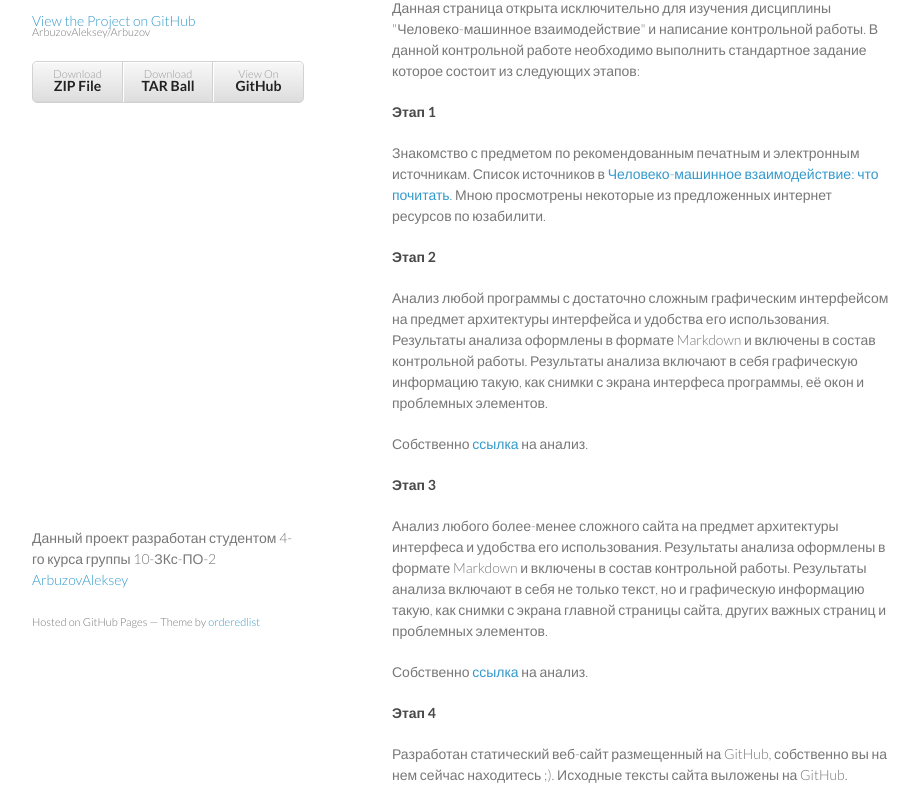
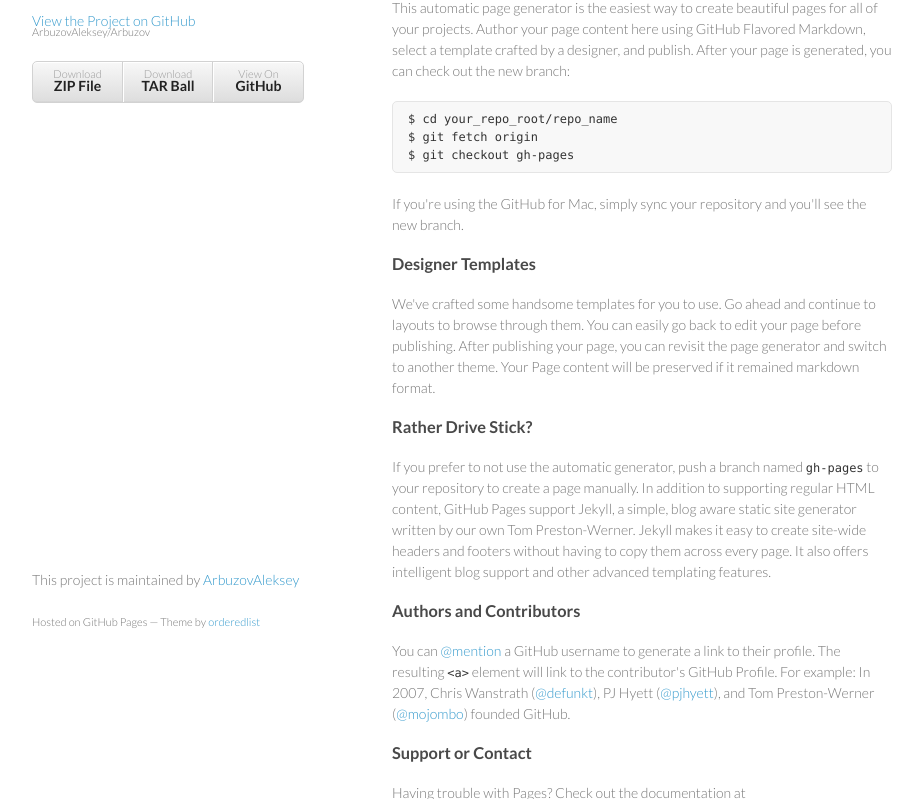
Before and after one commit to ArbuzovAleksey/Arbuzov, a plain HTML site: page index.html in a window 1280 px wide. Shown: the part 99-898 px from the top of the page, without its empty margins (178-1101 px from the left). Drawn offline with Linux system fonts and the light colour scheme.

Commit message:
Create gh-pages branch via GitHub

```diff
--- a/index.html
+++ b/index.html
@@ -15,7 +15,7 @@
   <body>
     <div class="wrapper">
       <header>
-        <h1>Арбузов Алексей</h1>
+        <h1>Arbuzov</h1>
         <p></p>
 
         <p class="view"><a href="https://github.com/ArbuzovAleksey/Arbuzov">View the Project on GitHub <small>ArbuzovAleksey/Arbuzov</small></a></p>
@@ -29,38 +29,39 @@
       </header>
       <section>
         <h3>
-<a name="welcome-to-github-pages" class="anchor" href="#welcome-to-github-pages"><span class="octicon octicon-link"></span></a>Добро пожаловать на мою страничку!</h3>
+<a name="welcome-to-github-pages" class="anchor" href="#welcome-to-github-pages"><span class="octicon octicon-link"></span></a>Welcome to GitHub Pages.</h3>
 
-<p>Данная страница открыта исключительно для изучения дисциплины "Человеко-машинное взаимодействие" и написание контрольной работы. В данной контрольной работе необходимо выполнить стандартное задание которое состоит из следующих этапов:</p>
+<p>This automatic page generator is the easiest way to create beautiful pages for all of your projects. Author your page content here using GitHub Flavored Markdown, select a template crafted by a designer, and publish. After your page is generated, you can check out the new branch:</p>
 
-<h4>Этап 1</h4>
+<pre><code>$ cd your_repo_root/repo_name
+$ git fetch origin
+$ git checkout gh-pages
+</code></pre>
 
-<p>Знакомство с предметом по рекомендованным печатным и электронным источникам. Список источников в <a href = "http://easimonenko.bitbucket.org/notes/hci-what-to-read.html">Человеко-машинное взаимодействие: что почитать.</a> Мною просмотрены некоторые из предложенных интернет ресурсов по юзабилити.</p>
-
-<h4>Этап 2</h4>
-
-<p>Анализ любой программы с достаточно сложным графическим интерфейсом на предмет архитектуры интерфейса и удобства его использования. Результаты анализа оформлены в формате Markdown и включены в состав контрольной работы. Результаты анализа включают в себя графическую информацию такую, как снимки с экрана интерфеса программы, её окон и проблемных элементов.</p>
-<p>Собственно <a href = "/Arbuzov/analizprogrammi.md">ссылка</a> на анализ.</p>
-
-<h4>Этап 3</h4>
-
-<p>Анализ любого более-менее сложного сайта на предмет архитектуры интерфеса и удобства его использования. Результаты анализа оформлены в формате Markdown и включены в состав контрольной работы. Результаты анализа включают в себя не только текст, но и графическую информацию такую, как снимки с экрана главной страницы сайта, других важных страниц и проблемных элементов.</p>
-<p>Собственно <a href = "/Arbuzov/analizsaita.md">ссылка</a> на анализ.</p>
-
-<h4>Этап 4</h4>
-
-<p>Разработан статический веб-сайт размещенный на GitHub, собственно вы на нем сейчас находитесь ;). Исходные тексты сайта выложены на GitHub.</p>
-
-
-
+<p>If you're using the GitHub for Mac, simply sync your repository and you'll see the new branch.</p>
 
 <h3>
-<a name="support-or-contact" class="anchor" href="#support-or-contact"><span class="octicon octicon-link"></span></a>А тут могла быть Ваша реклама.</h3>
+<a name="designer-templates" class="anchor" href="#designer-templates"><span class="octicon octicon-link"></span></a>Designer Templates</h3>
 
-<p>Контрольная работа выполнена 15 января 2014 года.</p>
+<p>We've crafted some handsome templates for you to use. Go ahead and continue to layouts to browse through them. You can easily go back to edit your page before publishing. After publishing your page, you can revisit the page generator and switch to another theme. Your Page content will be preserved if it remained markdown format.</p>
+
+<h3>
+<a name="rather-drive-stick" class="anchor" href="#rather-drive-stick"><span class="octicon octicon-link"></span></a>Rather Drive Stick?</h3>
+
+<p>If you prefer to not use the automatic generator, push a branch named <code>gh-pages</code> to your repository to create a page manually. In addition to supporting regular HTML content, GitHub Pages support Jekyll, a simple, blog aware static site generator written by our own Tom Preston-Werner. Jekyll makes it easy to create site-wide headers and footers without having to copy them across every page. It also offers intelligent blog support and other advanced templating features.</p>
+
+<h3>
+<a name="authors-and-contributors" class="anchor" href="#authors-and-contributors"><span class="octicon octicon-link"></span></a>Authors and Contributors</h3>
+
+<p>You can <a href="https://github.com/blog/821" class="user-mention">@mention</a> a GitHub username to generate a link to their profile. The resulting <code>&lt;a&gt;</code> element will link to the contributor's GitHub Profile. For example: In 2007, Chris Wanstrath (<a href="https://github.com/defunkt" class="user-mention">@defunkt</a>), PJ Hyett (<a href="https://github.com/pjhyett" class="user-mention">@pjhyett</a>), and Tom Preston-Werner (<a href="https://github.com/mojombo" class="user-mention">@mojombo</a>) founded GitHub.</p>
+
+<h3>
+<a name="support-or-contact" class="anchor" href="#support-or-contact"><span class="octicon octicon-link"></span></a>Support or Contact</h3>
+
+<p>Having trouble with Pages? Check out the documentation at <a href="http://help.github.com/pages">http://help.github.com/pages</a> or contact <a href="mailto:support@github.com">support@github.com</a> and we’ll help you sort it out.</p>
       </section>
       <footer>
-        <p>Данный проект разработан студентом   4-го курса группы 10-ЗКс-ПО-2 <a href="https://github.com/ArbuzovAleksey">ArbuzovAleksey</a></p>
+        <p>This project is maintained by <a href="https://github.com/ArbuzovAleksey">ArbuzovAleksey</a></p>
         <p><small>Hosted on GitHub Pages &mdash; Theme by <a href="https://github.com/orderedlist">orderedlist</a></small></p>
       </footer>
     </div>
```
